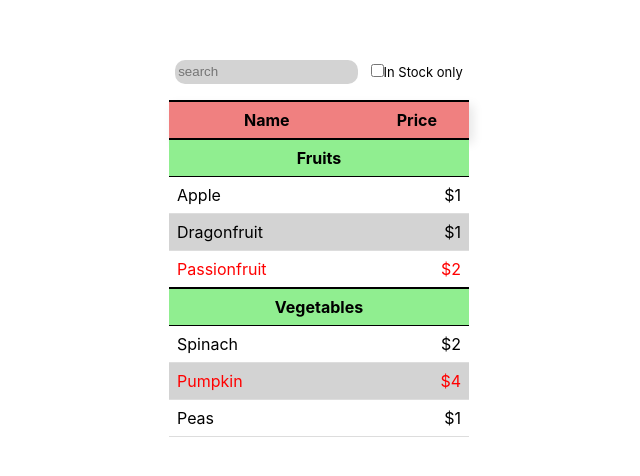
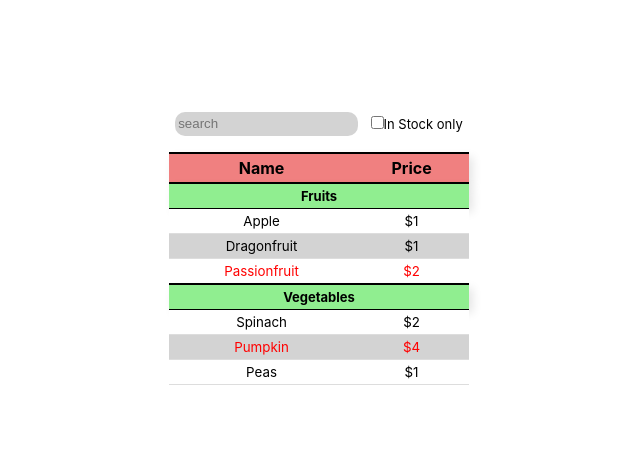
Before and after one commit to wookikiik/realworld-study, a React (Create React App) app: page / in a window 1280 px wide. Shown: the part 144-620 px from the top of the page, without its empty margins (321-961 px from the left). Built offline with nearby package versions, Linux system fonts and the light colour scheme.

Commit message:
CSS 수정

```diff
--- a/src/App.css
+++ b/src/App.css
@@ -46,7 +46,7 @@ thead {
   box-shadow: 4px 4px 10px rgba(0,0,0,0.1);
 }
 thead th {
-  padding: 8px;
+  padding: 4px 8px 4px 8px;
   border-top: 2px solid #000;
   border-bottom: 2px solid #000;
   color: #000;
@@ -54,17 +54,13 @@ thead th {
 }
 
 /* tbody */
+tbody th, td {
+  padding: 4px 8px 4px 8px;
+}
 tbody tr:hover {
   background-color: #d3d3d3;
   opacity: 0.9;
   cursor: pointer;
-}
-tbody th {
-  padding: 8px;
-  border-top: 2px solid #000;
-  border-bottom: 1px solid #000;
-  color: #000;
-  background-color: lightgreen;
 }
 tbody tr.product:nth-child(odd) {
   background-color: lightgray;
@@ -72,18 +68,25 @@ tbody tr.product:nth-child(odd) {
 tbody tr.product:nth-child(even) {
   background-color: white;
 }
+tbody th {
+  font-size: small;
+  border-top: 2px solid #000;
+  border-bottom: 1px solid #000;
+  color: #000;
+  background-color: lightgreen;
+  box-shadow: 4px 4px 10px rgba(0,0,0,0.1);
+}
 tbody td {
-  padding: 8px;
-  text-align: left;
+  font-size: smaller;
   border-bottom: 1px solid #ddd;
 }
 .nostock {
   color: red;
 }
-.product-name {
+/* .product-name {
   text-align: left;
 }
 .product-price {
   text-align: right;
-}
+} */
 /* Table end */
```
